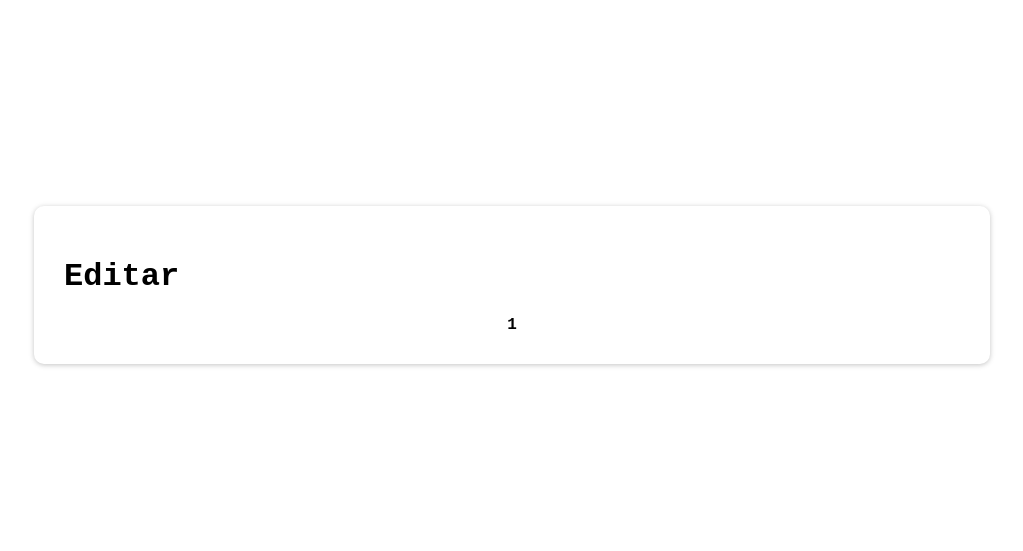
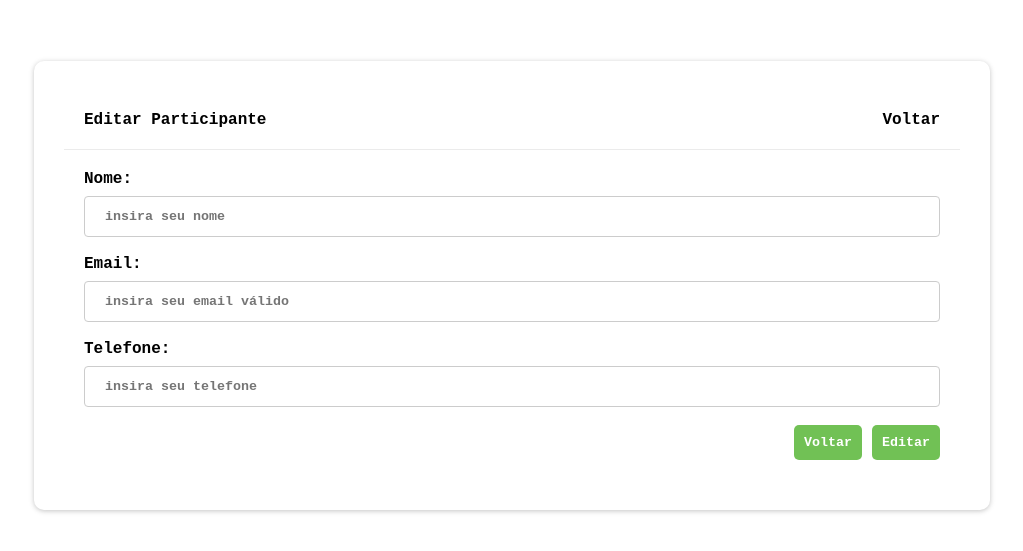
Before and after one commit to iThiagoLessa/torneio-zbra, a React (Create React App) app: page /editar/1 in a window 1280 px wide. Shown: the part 123-674 px from the top of the page, without its empty margins (128-1151 px from the left). Built offline with nearby package versions, Linux system fonts and the light colour scheme.

Commit message:
criando form editar

```diff
--- /dev/null
+++ b/src/assets/css/editar.css
@@ -0,0 +1,71 @@
+.formulario {
+  display: flex;
+  justify-content: center;
+  align-items: center;
+  height: 100%;
+}
+.formulario div {
+  background-color: white;
+  width: 100%;
+  border-radius: 5px;
+}
+.formulario div header {
+  padding: 20px;
+  border-bottom: 1px solid #ebebeb;
+  display: flex;
+  justify-content: space-between;
+}
+.formulario div header a {
+  text-decoration: none;
+  color: black;
+}
+.formulario div form {
+  padding: 20px;
+}
+.formulario div form input {
+  width: 100%;
+  padding: 12px 20px;
+  margin: 8px 0;
+  display: inline-block;
+  border: 1px solid #ccc;
+  border-radius: 4px;
+  box-sizing: border-box;
+}
+.formulario div form input:focus {
+  outline: 1px solid #4fdb21;
+}
+.formulario div form div {
+  display: flex;
+  flex-direction: column;
+  width: 100%;
+  margin-bottom: 10px;
+}
+.formulario div form div label {
+  text-align: left;
+}
+.formulario div form footer {
+  display: flex;
+  justify-content: flex-end;
+}
+.formulario div form footer button {
+  margin-left: 10px;
+  cursor: pointer;
+  background-color: #71c155;
+  color: white;
+  border: 0;
+  padding: 10px;
+  border-radius: 5px;
+}
+.formulario div form footer button a {
+  text-decoration: none;
+  color: white;
+}
+.formulario div form footer button:hover {
+  background-color: #55a739;
+}
+.formulario div form footer button:focus {
+  outline: none;
+  outline-width: 0;
+}
+
+/*# sourceMappingURL=editar.css.map */
--- /dev/null
+++ b/src/assets/sass/editar.scss
@@ -0,0 +1,70 @@
+$primary-back-color: #71c155;
+.formulario {
+    display: flex;
+    justify-content: center;
+    align-items: center;
+    height: 100%;
+    div {
+        background-color: white;
+        width: 100%;
+        border-radius: 5px;
+        header {
+            padding: 20px;
+            border-bottom: 1px solid rgb(235, 235, 235);
+            display: flex;
+            justify-content: space-between;
+            a {
+                text-decoration: none;
+                color: black;
+            }
+        }
+        form {
+            padding: 20px;
+            input {
+                width: 100%;
+                padding: 12px 20px;
+                margin: 8px 0;
+                display: inline-block;
+                border: 1px solid #ccc;
+                border-radius: 4px;
+                box-sizing: border-box;
+                &:focus {
+                    outline: 1px solid #4fdb21;
+                }
+            }
+            div {
+                display: flex;
+                flex-direction: column;
+                width: 100%;
+                margin-bottom: 10px;
+                label {
+                    text-align: left;
+                }
+            }
+            footer {
+                display: flex;
+                justify-content: flex-end;
+                button {
+                    a {
+                        text-decoration: none;
+                        color: white;
+                    }
+                    margin-left: 10px;
+                    cursor: pointer;
+                    background-color: $primary-back-color;
+                    color: white;
+                    border: 0;
+                    padding: 10px;
+                    border-radius: 5px;
+                    &:hover {
+                        background-color: #55a739;
+                    }
+                    &:focus {
+                        outline: none;
+                        outline-width: 0;
+                    }
+                }
+            }
+        }
+    }
+}
--- a/src/components/AdicionarParticipantes.jsx
+++ b/src/components/AdicionarParticipantes.jsx
@@ -2,7 +2,7 @@ import React from "react";
 import "../assets/css/adicionarParticipantes.css";
 
 const AdicionarParticipantes = (props) => {
-  //console.log(props.participantes);
+  console.log(props);
   const setLocalStorage = (valor, callback) => {
     //localStorage.setItem('participantes', JSON.stringify(valor));
   }
@@ -17,6 +17,7 @@ const AdicionarParticipantes = (props) => {
     };
     props.setParticipante(participante);
     form.reset();
+    props.setReload(1);
   };
   const close = props.closeModal();
   const fechar = (e) => {
--- a/src/views/App.jsx
+++ b/src/views/App.jsx
@@ -16,11 +16,10 @@ class App extends Component {
       participantes: []
     }
   }
-  componentDidMount() {
-    console.log('carregado');
-  }
-  setReload(valor){
-    this.setState({reload: valor})
+  setReload(reload){
+    this.setState({reload});
+    console.log(localStorage.getItem("participantes"));
+    console.log(this.state.participantes);
   }
   setParticipante(participante) {
     const novoParticipante = [...this.state.participantes, participante];
@@ -28,7 +27,7 @@ class App extends Component {
       participantes: novoParticipante
     }
     this.setState(novoArray);
-    console.log(this.state.participantes)
+    //console.log(this.state.participantes)
   }
   render() {
     return (
--- a/src/views/Editar.jsx
+++ b/src/views/Editar.jsx
@@ -1,12 +1,50 @@
 import React from "react";
 import { useParams } from "react-router";
-
+import { Link } from "react-router-dom";
+import "../assets/css/editar.css";
 const Editar = () => {
   const { id } = useParams();
+  const cadastraPessoa = (e) => {
+    e.preventDefault();
+    const form = document.forms.cadastro;
+    console.log(form);
+  };
   return (
     <div>
-      <h1>Editar</h1>
-      {id}
+      <div className="formulario">
+        <div>
+          <header>
+            <span>Editar Participante</span>
+            <span><Link to="/">Voltar</Link></span>
+          </header>
+          <form name="cadastro" onSubmit={(e) => cadastraPessoa(e)}>
+            <div>
+              <label>Nome:</label>
+              <input type="text" name="nome" placeholder="insira seu nome" />
+            </div>
+            <div>
+              <label>Email:</label>
+              <input
+                type="Email"
+                name="email"
+                placeholder="insira seu email válido"
+              />
+            </div>
+            <div>
+              <label>Telefone:</label>
+              <input
+                type="number"
+                name="telefone"
+                placeholder="insira seu telefone"
+              />
+            </div>
+            <footer>
+              <button><Link to="/">Voltar</Link></button>
+              <button>Editar</button>
+            </footer>
+          </form>
+        </div>
+      </div>
     </div>
   );
 };
```
Also changed, not shown: 1 other file (tests, documents, lock files or other folders).
